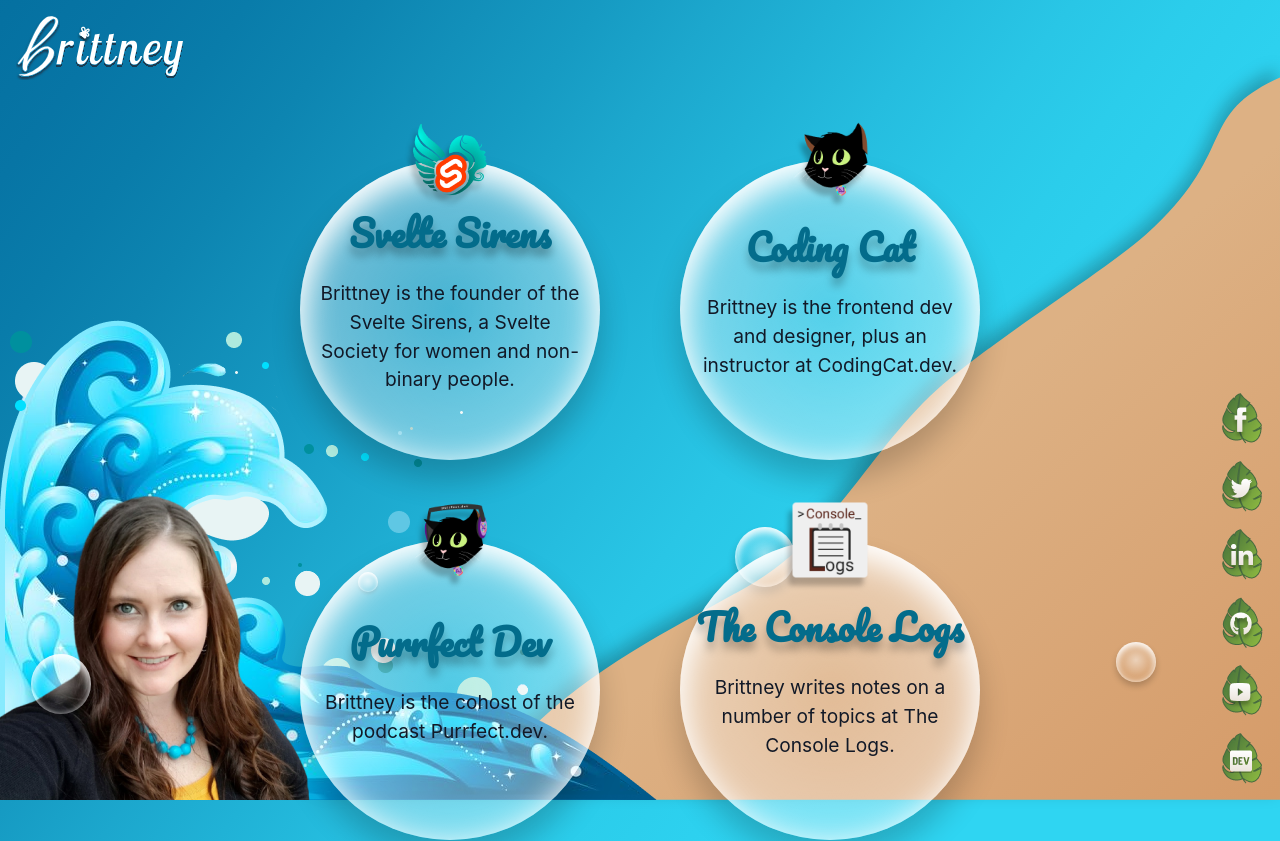
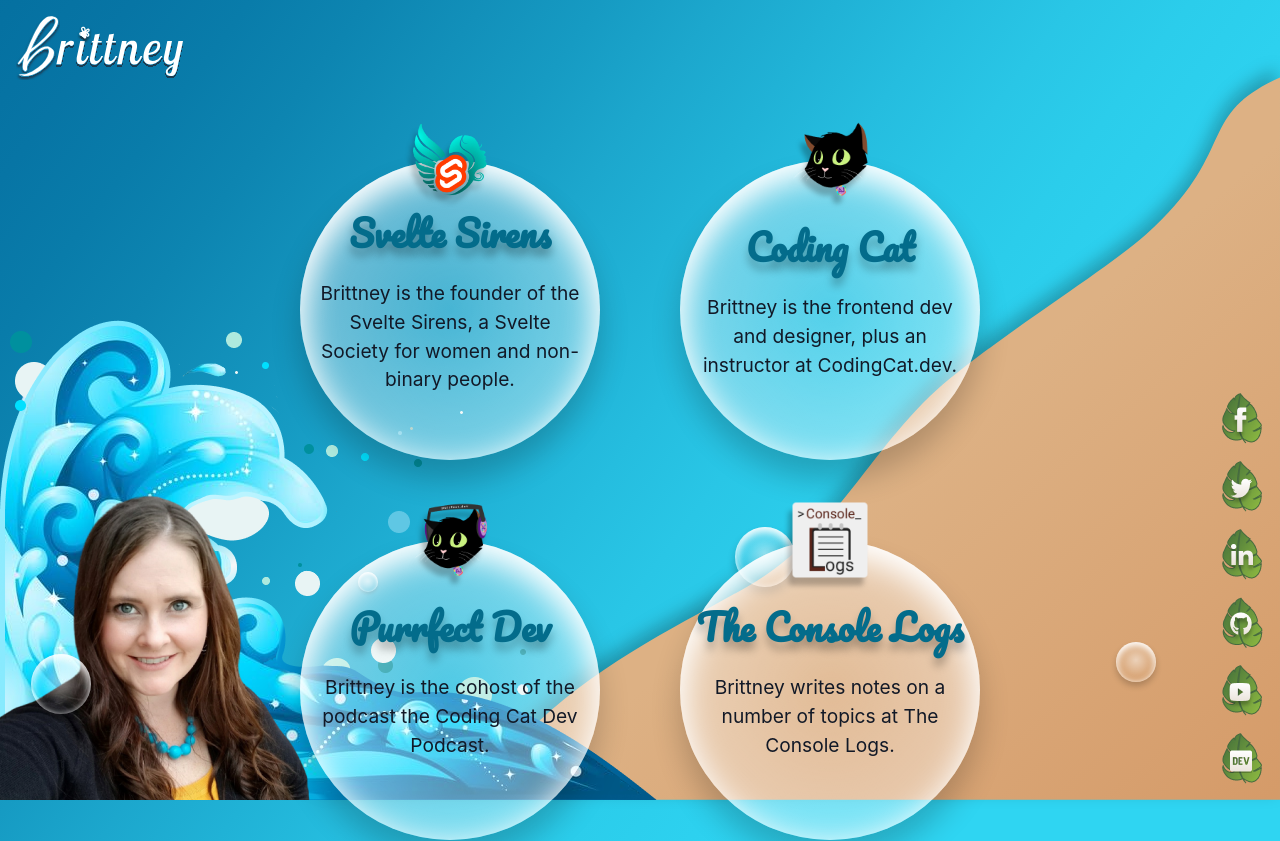
Before and after one commit to brittneypostma/brittneypostma.com, a SvelteKit app: page / in a window 1280 px wide. Shown: the top 841 px of the page. Built offline with nearby package versions, Linux system fonts and the light colour scheme.

Commit message:
fixed up links

```diff
--- a/src/routes/+page.svelte
+++ b/src/routes/+page.svelte
@@ -18,7 +18,7 @@
 	<Bubble
 		url="https://purrfect.dev"
 		title="Purrfect Dev"
-		text="Brittney is the cohost of the podcast Purrfect.dev."
+		text="Brittney is the cohost of the podcast the Coding Cat Dev Podcast."
 	/>
 	<Bubble
 		url="https://www.theconsolelogs.com"
@@ -26,15 +26,15 @@
 		text="Brittney writes notes on a number of topics at The Console Logs."
 	/>
 	<Bubble
-		url="https://academy.zerotomastery.io/courses/workshops/lectures/26936743?affcode=441520_gjue7n-1"
+		url="https://academy.zerotomastery.io/?affcode=441520_gjue7n-1"
 		title="ZTM Academy"
-		text=" Brittney is an instructor over at the ZTM Academy. Watch her workshop
+		text=" Brittney is an star mentord over at the ZTM Academy. Watch her workshop
   on Responsive Web Design."
 	/>
 	<Bubble
 		url="https://www.redbubble.com/people/bDesigned/shop"
 		title="Redbubble Shop"
-		text="Brittney has a store on RedBubble for Party Corgi and other content
+		text="Brittney has a store on RedBubble for Jamstack stickers and other content
   created in Figma."
 	/>
 </div>
```
